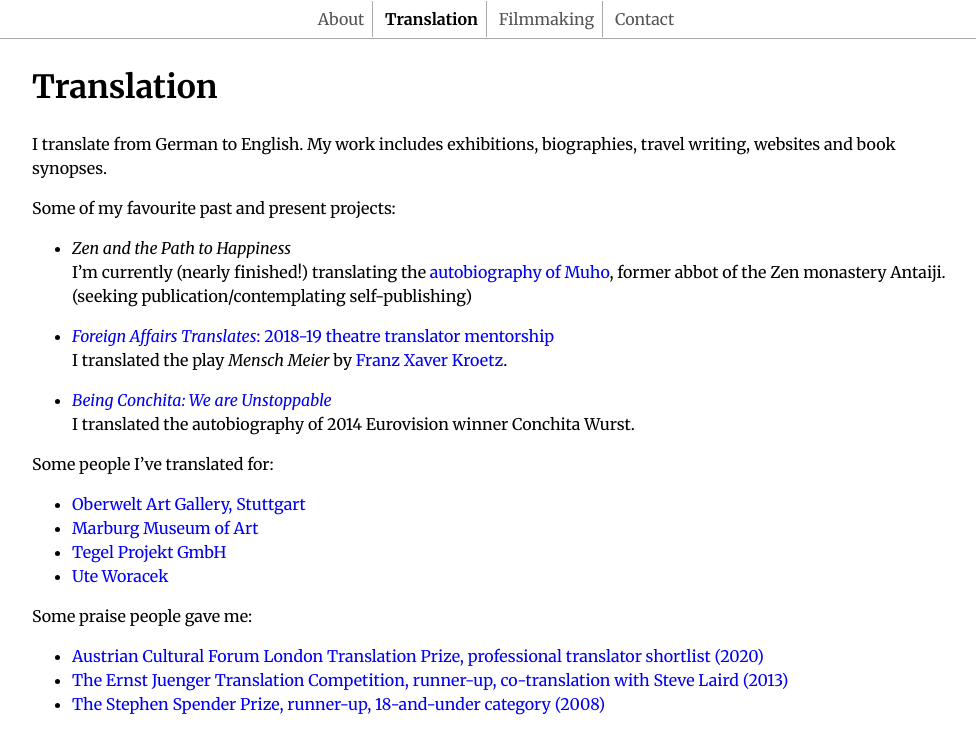
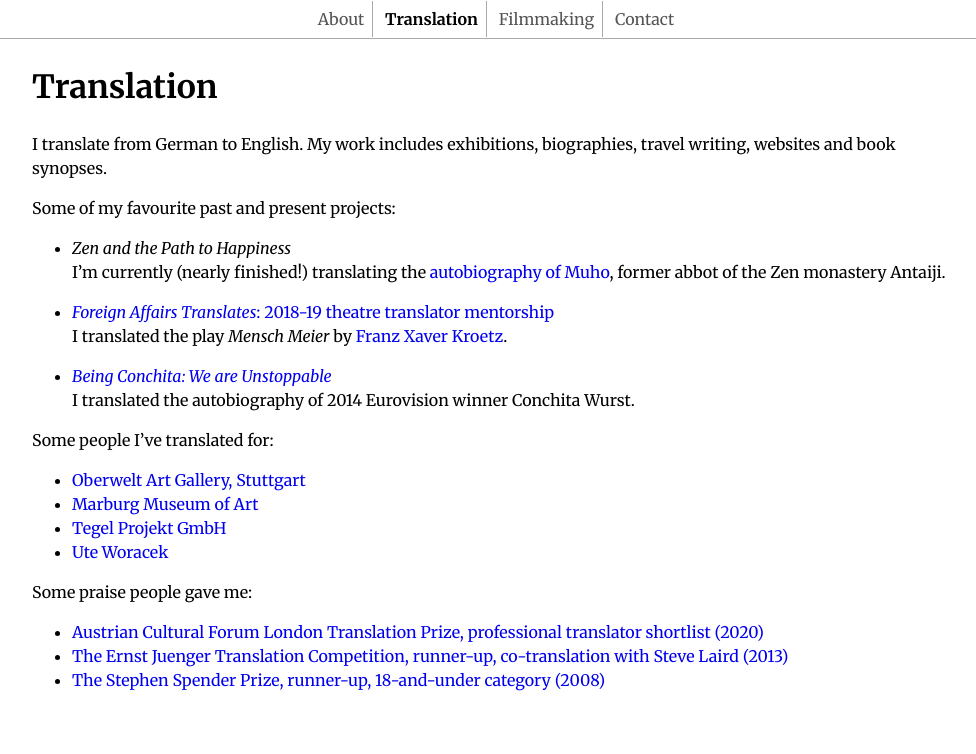
Before and after one commit to iwonaluszowicz/iwonaluszowicz.github.io, a Jekyll site: the page built from translation.markdown, in a window 1280 px wide. Shown: the top 754 px of the page, without its empty margins (144-1120 px from the left). Built offline with Jekyll 4.4.1, drawn with Linux system fonts in a browser that asks for light colours.

Commit message:
Update translation.markdown
deleted text

```diff
--- a/translation.markdown
+++ b/translation.markdown
@@ -11,7 +11,6 @@ Some of my favourite past and present projects:
 
  - _Zen and the Path to Happiness_
   I’m currently (nearly finished!) translating the [autobiography of Muho](https://www.amazon.de/Zazen-oder-Weg-zum-Gl%C3%BCck/dp/3499622033), former abbot of the Zen monastery Antaiji.
-  (seeking publication/contemplating self-publishing)
 
  - [_Foreign Affairs Translates_: 2018-19 theatre translator mentorship](https://www.foreignaffairs.org.uk/theatre-translator-mentorship/)
   I translated the play _Mensch Meier_ by [Franz Xaver Kroetz](https://en.wikipedia.org/wiki/Franz_Xaver_Kroetz).
```
